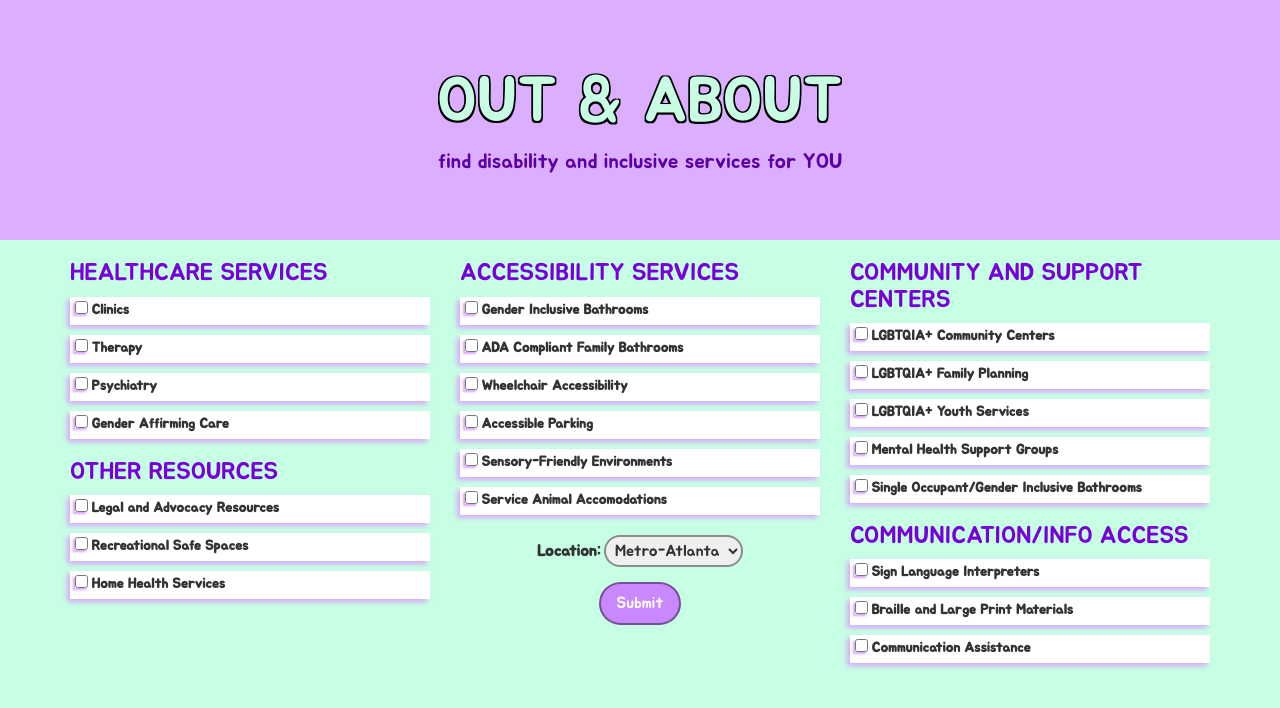
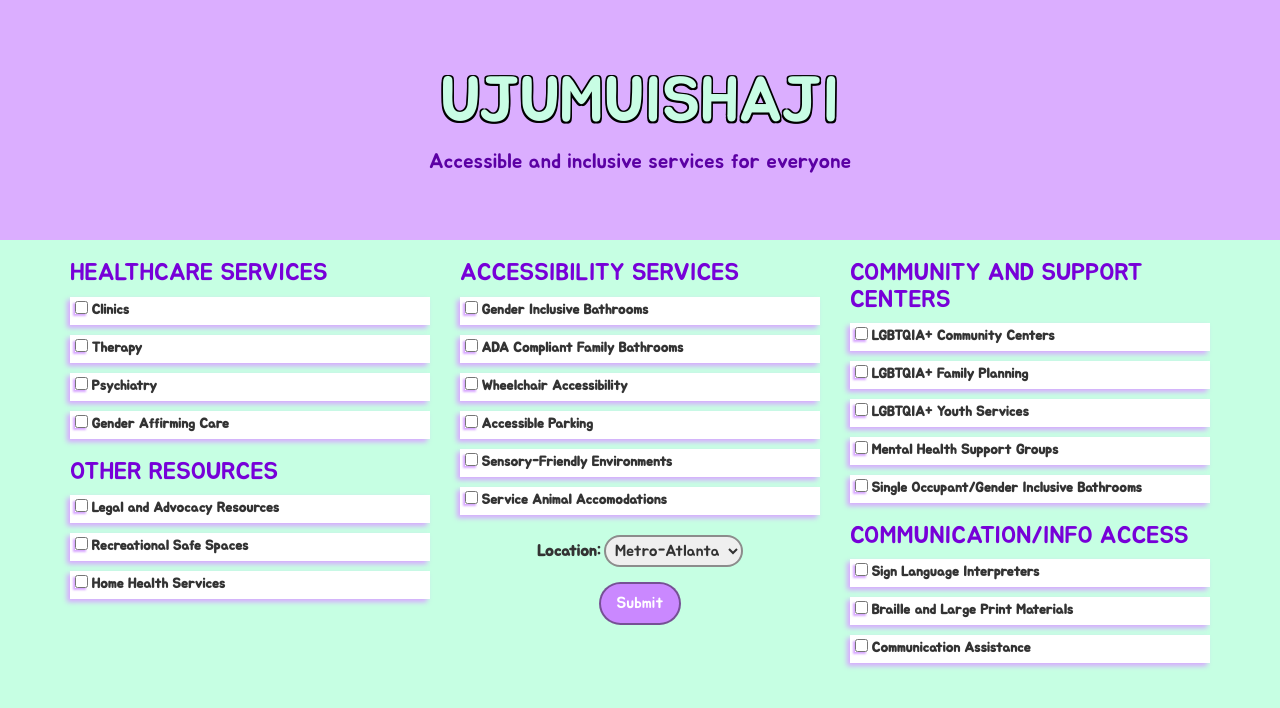
Before and after one commit to Wendo324/Jumuika, a plain HTML site: page index.html in a window 1280 px wide. Drawn offline with nearby package versions, Linux system fonts and the light colour scheme; a web font is replaced by a local one.

Commit message:
modify stats

```diff
--- a/index.html
+++ b/index.html
@@ -20,8 +20,8 @@
 </head>
 <body>
     <div class="jumbotron text-center">
-        <h1>OUT & ABOUT</h1>
-        <p class = "desc">find disability and inclusive services for YOU</p>
+        <h1>UJUMUISHAJI</h1>
+        <p class = "desc"> Accessible and inclusive services for everyone</p>
       </div>
     <div class = "remainder">
         <form id = "form">
```
